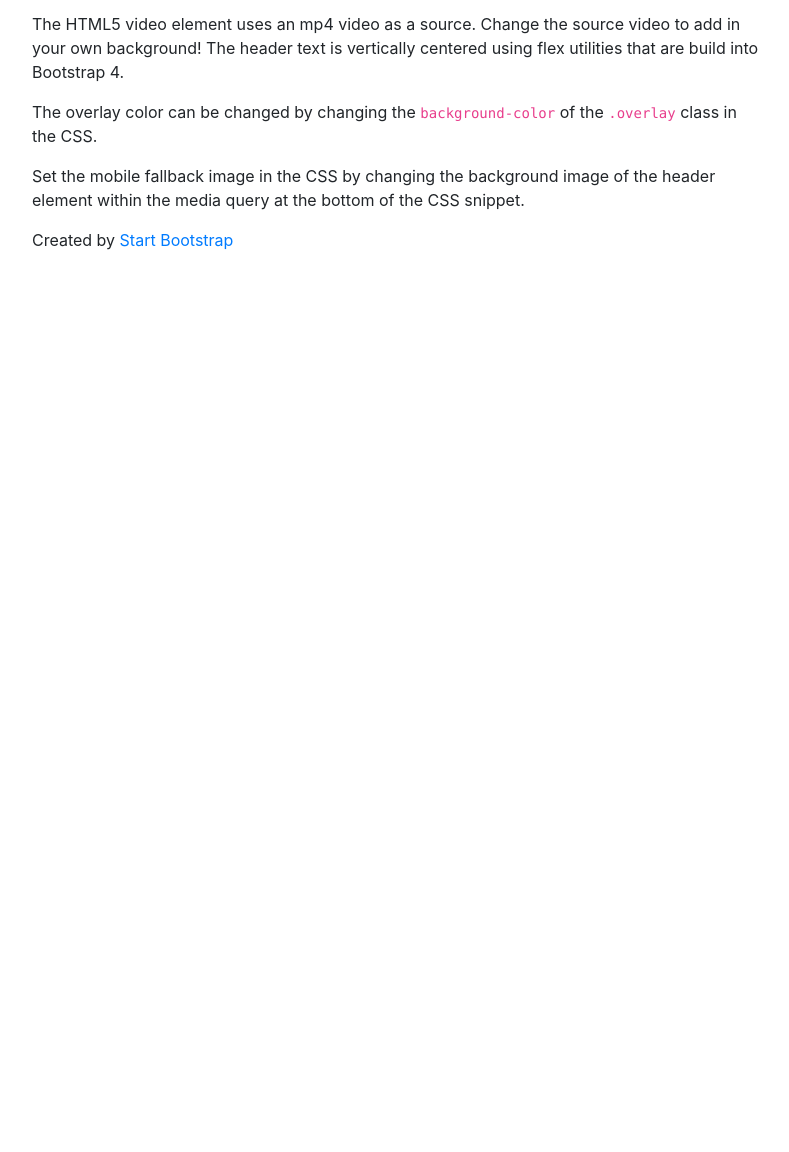
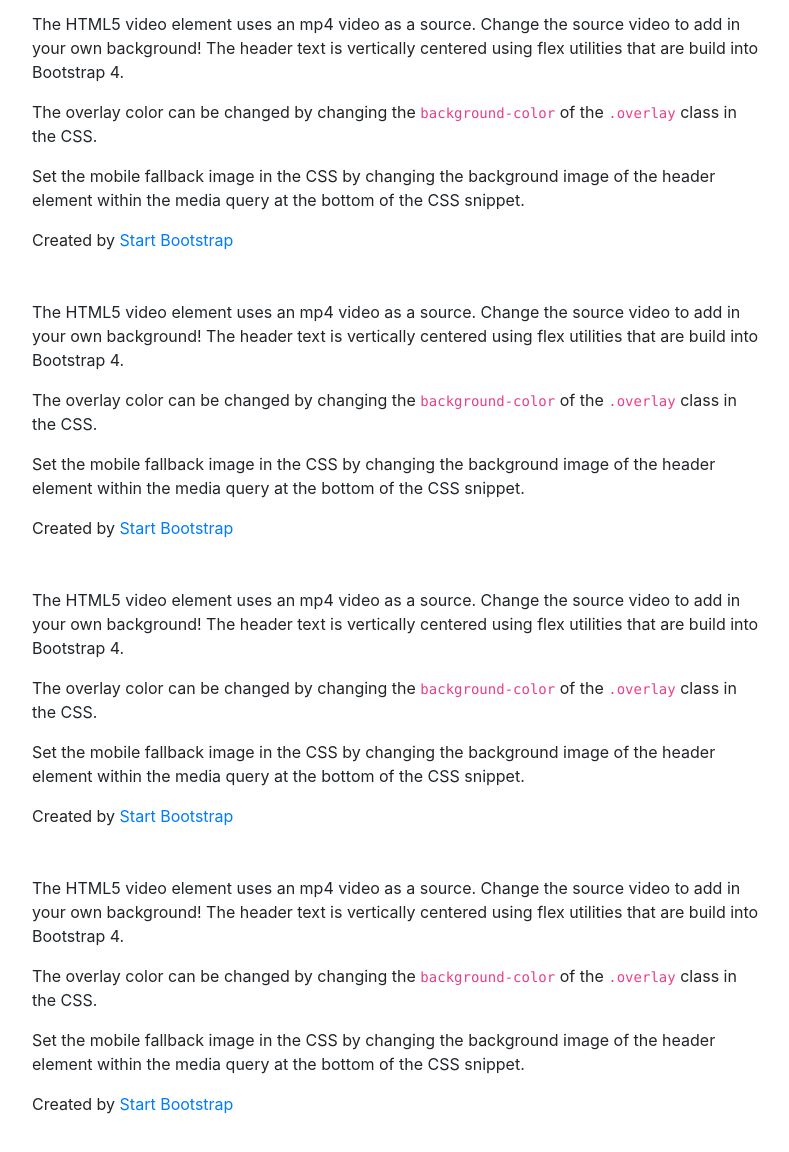
Before and after one commit to dbertolino-github/web_python_javascript, a plain HTML site: page project0/index.html in a window 1280 px wide. Shown: the part 636-1788 px from the top of the page, without its empty margins (243-1032 px from the left). Before the commit the page ends 936 px from the top, so only its background shows below. Drawn offline with nearby package versions, Linux system fonts and the light colour scheme.

Commit message:
project0 modified

```diff
--- a/project0/css/main.css
+++ b/project0/css/main.css
@@ -56,7 +56,6 @@ p.entry_phrase {
   line-height: 40px;
   margin: 0 30px 40px;
   text-align: center;
-  text-shadow: #2a8d7b -1px -1px;
 }
 
 p.citation{
@@ -67,6 +66,5 @@ p.citation{
   line-height: 12px;
   letter-spacing: 3px;
   text-align: center;
-  text-shadow: #53b4a2 1px 1px;
   text-transform: uppercase;
 }
--- a/project0/index.html
+++ b/project0/index.html
@@ -43,7 +43,7 @@
         <header>
           <div class="overlay"></div>
           <video playsinline="playsinline" autoplay="autoplay" muted="muted" loop="loop">
-            <source src="vid/clouds.mp4" type="video/mp4">
+            <source src="vid/airplane.mp4" type="video/mp4">
           </video>
           <div class="container h-100">
             <div class="d-flex text-center h-100">
@@ -70,6 +70,51 @@
           </div>
         </section>
 
+        <section class="my-5">
+          <div class="container">
+            <div class="row">
+              <div class="col-md-8 mx-auto">
+                <p>The HTML5 video element uses an mp4 video as a source. Change the source video to add in your own background! The header text is vertically centered using flex utilities that are build into Bootstrap 4.</p>
+                <p>The overlay color can be changed by changing the <code>background-color</code> of the <code>.overlay</code> class in the CSS.</p>
+                <p>Set the mobile fallback image in the CSS by changing the background image of the header element within the media query at the bottom of the CSS snippet.</p>
+                <p class="mb-0">
+                  Created by <a href="https://startbootstrap.com">Start Bootstrap</a>
+                </p>
+              </div>
+            </div>
+          </div>
+        </section>
+
+        <section class="my-5">
+          <div class="container">
+            <div class="row">
+              <div class="col-md-8 mx-auto">
+                <p>The HTML5 video element uses an mp4 video as a source. Change the source video to add in your own background! The header text is vertically centered using flex utilities that are build into Bootstrap 4.</p>
+                <p>The overlay color can be changed by changing the <code>background-color</code> of the <code>.overlay</code> class in the CSS.</p>
+                <p>Set the mobile fallback image in the CSS by changing the background image of the header element within the media query at the bottom of the CSS snippet.</p>
+                <p class="mb-0">
+                  Created by <a href="https://startbootstrap.com">Start Bootstrap</a>
+                </p>
+              </div>
+            </div>
+          </div>
+        </section>
+
+        <section class="my-5">
+          <div class="container">
+            <div class="row">
+              <div class="col-md-8 mx-auto">
+                <p>The HTML5 video element uses an mp4 video as a source. Change the source video to add in your own background! The header text is vertically centered using flex utilities that are build into Bootstrap 4.</p>
+                <p>The overlay color can be changed by changing the <code>background-color</code> of the <code>.overlay</code> class in the CSS.</p>
+                <p>Set the mobile fallback image in the CSS by changing the background image of the header element within the media query at the bottom of the CSS snippet.</p>
+                <p class="mb-0">
+                  Created by <a href="https://startbootstrap.com">Start Bootstrap</a>
+                </p>
+              </div>
+            </div>
+          </div>
+        </section>
+
         <!-- Bootstrap core JavaScript -->
         <script src="vendor/jquery/jquery.min.js"></script>
         <script src="vendor/bootstrap/js/bootstrap.bundle.min.js"></script>
```
